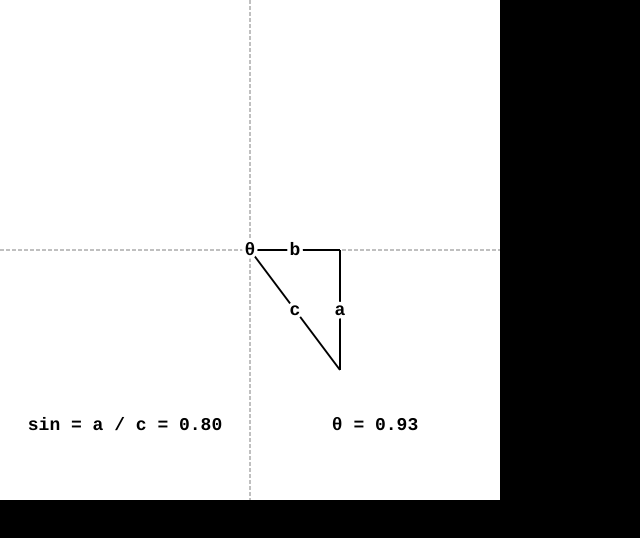
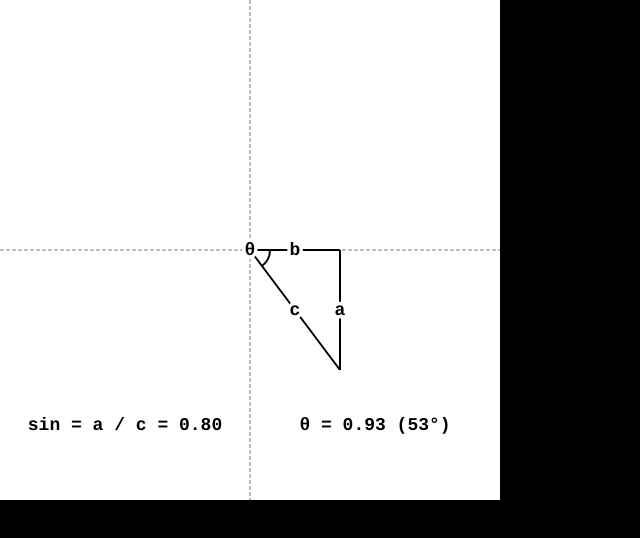
Before and after one commit to Luki1235512/trignometry-tool, a plain HTML site: page index.html in a window 1280 px wide. Shown: the whole page, without its empty margins (0-640 px from the left). Drawn offline with Linux system fonts and the light colour scheme.

Commit message:
Degrees and radians

```diff
--- a/index.html
+++ b/index.html
@@ -45,7 +45,11 @@
         drawCoordinateSystem(ctx, offset);
 
         drawText("sin = a / c = " + sin.toFixed(2), {x: -offset.x / 2, y: offset.y * 0.7});
-        drawText("θ = " + theta.toFixed(2), {x: offset.x / 2, y: offset.y * 0.7});
+        drawText("θ = "
+            + theta.toFixed(2)
+            + " ("
+            +  Math.round(toDeg(theta)).toString().padStart(2, " ")
+            + "°)", {x: offset.x / 2, y: offset.y * 0.7});
 
         drawLine(A, B);
         drawText("c", average(A, B));
@@ -57,6 +61,22 @@
         drawText("a", average(B, C));
 
         drawText("θ", A);
+
+        ctx.beginPath();
+        ctx.strokeStyle = "black";
+        ctx.lineWidth = 2;
+        const start = B.x > A.x ? 0 : Math.PI;
+        const clockwise = B.y < C.y ^ B.x > A.x;
+        let end = B.y < C.y ? -theta : theta;
+        if (B.x < A.x) {
+            end = Math.PI - end;
+        }
+        ctx.arc(0, 0, 20, start, end, !clockwise);
+        ctx.stroke();
+    }
+
+    function toDeg(rad) {
+        return rad * 180 / Math.PI;
     }
 
     function average(p1, p2) {
```
